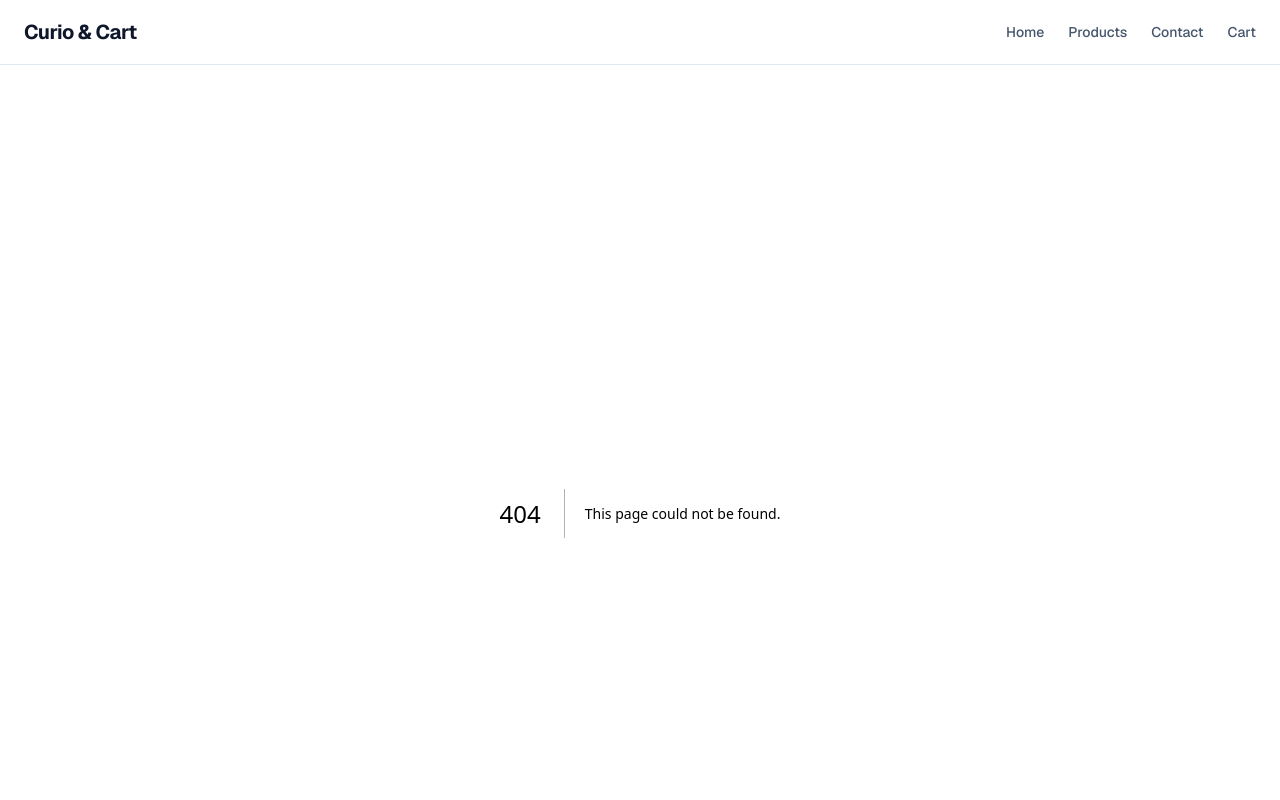
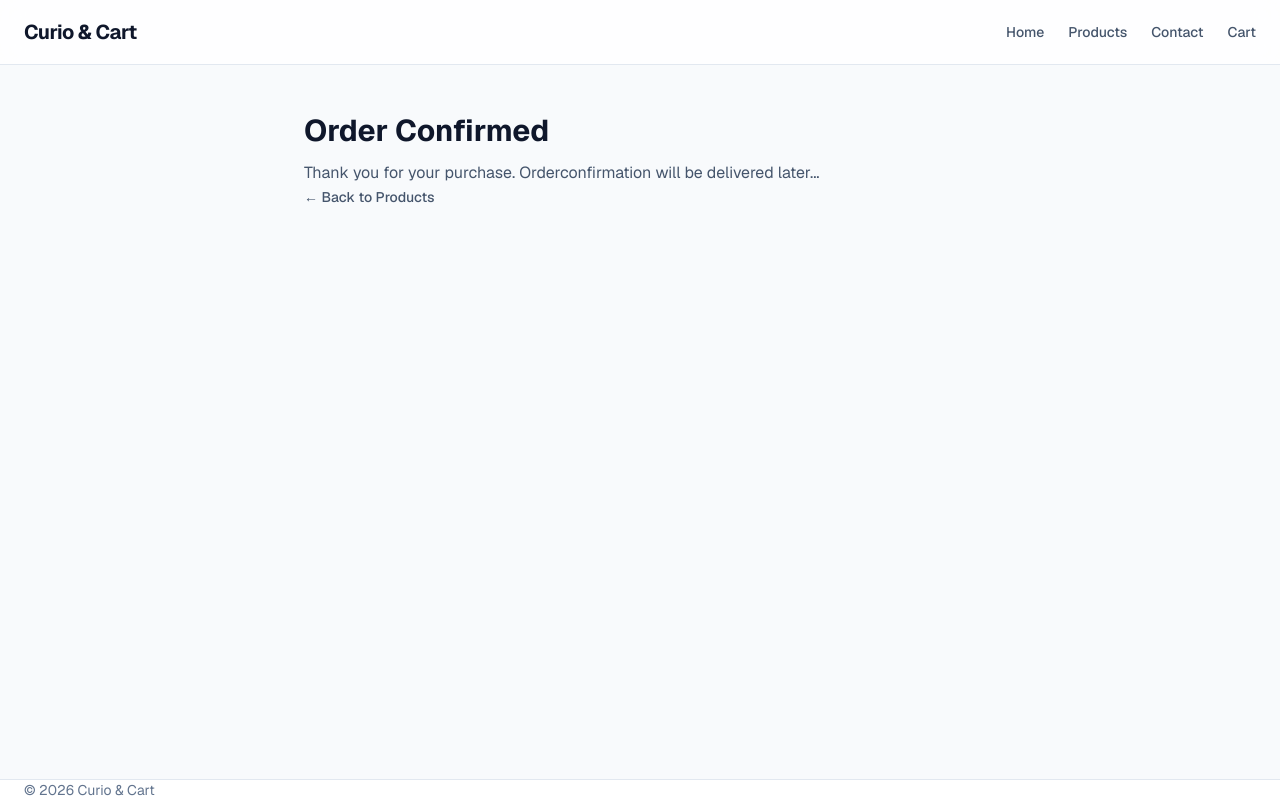
Before and after one commit to Anne-Zwift/curio-and-cart, a Next.js app: page /checkout/success in a window 1280 px wide. Before the commit this address had no page. Shown: the top 800 px of the page. Built offline with nearby package versions, Linux system fonts and the light colour scheme.

Commit message:
feat: add checkout success page

```diff
--- /dev/null
+++ b/app/checkout/success/page.tsx
@@ -0,0 +1,15 @@
+import Link from 'next/link';
+
+export default async function CheckoutSuccessPage() {
+  return (
+    <div className='mx-auto max-w-2xl'>
+      <h1 className='text-3xl font-bold text-slate-900'>Order Confirmed</h1>
+      <p className='mt-3 text-slate-600'>Thank you for your purchase. Orderconfirmation will be delivered later...</p>
+      <Link
+        href='/products'
+        className='text-sm font-medium text-slate-600 hover:text-slate-900 transition-colors'>
+        ← Back to Products
+      </Link>
+    </div>
+  );
+}
```
